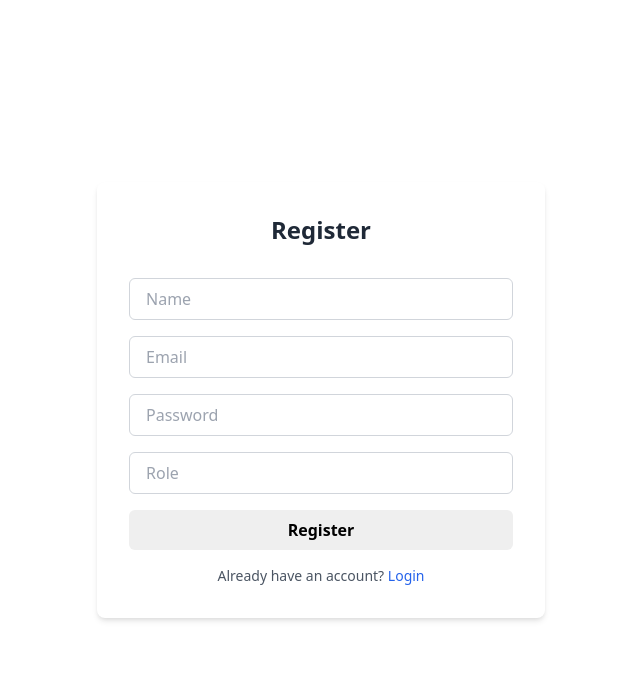
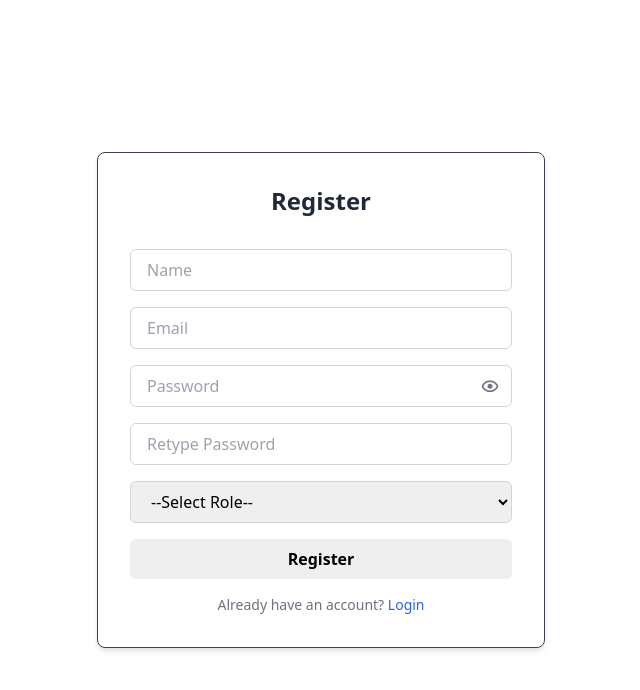
Before and after one commit to Chsathwik-641/business-frontend, a Next.js app: page /register in a window 1280 px wide. Shown: the top 690 px of the page, without its empty margins (319-959 px from the left). Built offline with nearby package versions, Linux system fonts and the light colour scheme.

Commit message:
made changes in login and registerform

```diff
--- a/src/app/layout.js
+++ b/src/app/layout.js
@@ -13,21 +13,16 @@ const geistMono = Geist_Mono({
   subsets: ["latin"],
 });
 
-// export const metadata = {
-//   title: "Create Next App",
-//   description: "Generated by create next app",
-// };
-
-// export const APP_BASE_URL =
-//   "https://business-backend-production-31d3.up.railway.app";
-
 export default function RootLayout({ children }) {
   return (
     <html lang="en">
       <head>
-        {/* Add Tailwind CDN link here */}
         <link
           href="https://cdn.jsdelivr.net/npm/tailwindcss@2.2.19/dist/tailwind.min.css"
+          rel="stylesheet"
+        />
+        <link
+          href="https://unpkg.com/boxicons@2.1.4/css/boxicons.min.css"
           rel="stylesheet"
         />
       </head>
--- a/src/components/Auth/RegisterForm.jsx
+++ b/src/components/Auth/RegisterForm.jsx
@@ -11,6 +11,14 @@ export default function RegisterForm() {
     role: "",
   });
   const router = useRouter();
+  const [reTypePass, setReTypepass] = useState("");
+  const [passwordMatch, setPasswordMatch] = useState(true);
+  const [showPass, setShowPass] = useState(false);
+  const handleConfrimPass = (e) => {
+    const retypedPassword = e.target.value;
+    setReTypepass(retypedPassword);
+    setPasswordMatch(form.password === retypedPassword);
+  };
 
   const handleChange = (e) =>
     setForm({ ...form, [e.target.name]: e.target.value });
@@ -26,9 +34,10 @@ export default function RegisterForm() {
   };
 
   return (
+    <>
       <form
         onSubmit={handleSubmit}
-      className="max-w-md mx-auto bg-white p-8 rounded-lg shadow-md space-y-4"
+        className="max-w-md mx-auto bg-white p-8 rounded-lg border border-gray-700 shadow-md space-y-4"
       >
         <h2 className="text-2xl font-bold mb-4 text-center text-gray-800">
           Register
@@ -51,23 +60,45 @@ export default function RegisterForm() {
           className="w-full px-4 py-2 border border-gray-300 rounded-md focus:outline-none focus:ring-2 focus:ring-blue-500"
         />
 
+        <div className="relative">
           <input
             name="password"
-        type="password"
+            type={showPass ? "text" : "password"}
             placeholder="Password"
             onChange={handleChange}
             required
             className="w-full px-4 py-2 border border-gray-300 rounded-md focus:outline-none focus:ring-2 focus:ring-blue-500"
           />
-
+          <i
+            className={`absolute right-3 top-1/2 transform -translate-y-1/2 text-xl text-gray-500 cursor-pointer hover:text-green-600 ${
+              showPass ? "bx bx-hide" : "bx bx-show"
+            }`}
+            onClick={() => setShowPass(!showPass)}
+          ></i>
+        </div>
         <input
-        name="role"
-        type="text"
-        placeholder="Role"
-        onChange={handleChange}
+          type="password"
+          placeholder="Retype Password"
+          value={reTypePass}
+          onChange={handleConfrimPass}
           required
           className="w-full px-4 py-2 border border-gray-300 rounded-md focus:outline-none focus:ring-2 focus:ring-blue-500"
         />
+        {!passwordMatch && reTypePass.length > 0 && (
+          <p style={{ color: "red" }}>Passwords do not match.</p>
+        )}
+        <select
+          name="role"
+          value={form.role}
+          onChange={handleChange}
+          className="w-full px-4 py-2 border border-gray-300 rounded-md focus:outline-none focus:ring-2 focus:ring-blue-500"
+          required
+        >
+          <option value="">--Select Role--</option>
+          <option value="admin">Admin</option>
+          <option value="manager">Manager</option>
+          <option value="team-member">Team Member</option>
+        </select>
 
         <button
           type="submit"
@@ -76,12 +107,16 @@ export default function RegisterForm() {
           Register
         </button>
 
-      <p className="text-center text-sm text-gray-600">
+        <p className="text-center text-sm text-gray-500">
           Already have an account?{" "}
-        <a href="/login" className="text-blue-600 hover:underline">
+          <a
+            href="/login"
+            className="text-blue-600 hover:underline font-medium"
+          >
             Login
           </a>
         </p>
       </form>
+    </>
   );
 }
```
Also changed, not shown: src/components/Auth/LoginForm.jsx (+21 -13 lines). Lines whose indentation alone changed are shown as unchanged.
